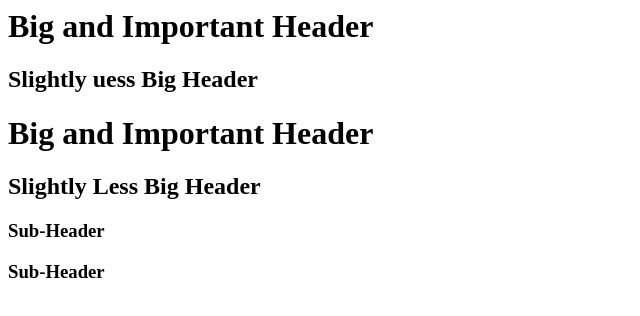
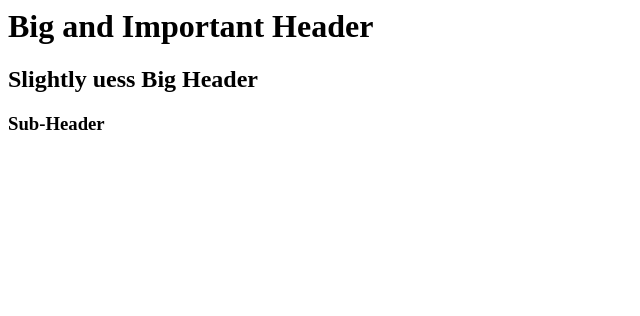
Before and after one commit to RangaPrashanth/sherlock_holmes, a plain HTML site: page index.html in a window 1280 px wide. Shown: the whole page, without its empty margins (0-640 px from the left). Drawn offline with Linux system fonts and the light colour scheme.

Commit message:
deleted some lines

```diff
--- a/index.html
+++ b/index.html
@@ -1,6 +1,3 @@
 <h1>Big and Important Header</h1>
 <h2>Slightly uess Big Header</h2>
-<h1>Big and Important Header</h1>
-<h2>Slightly Less Big Header</h2>
 <h3>Sub-Header</h3>
-<h3>Sub-Header</h3>
```
